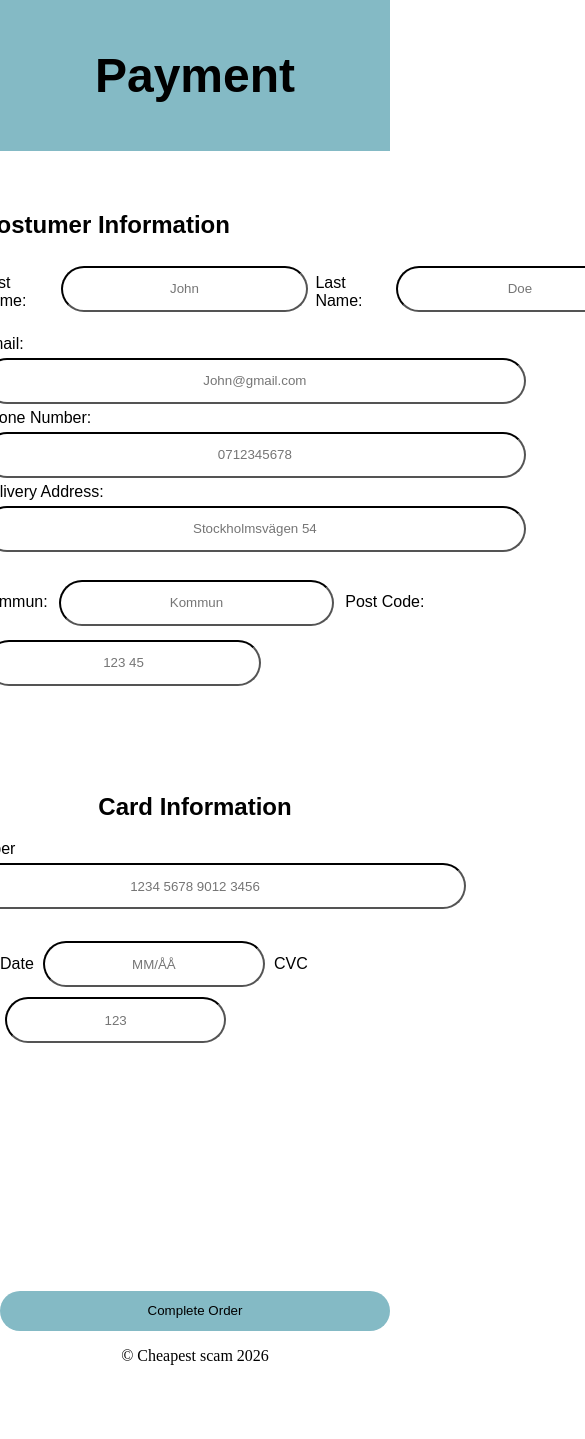
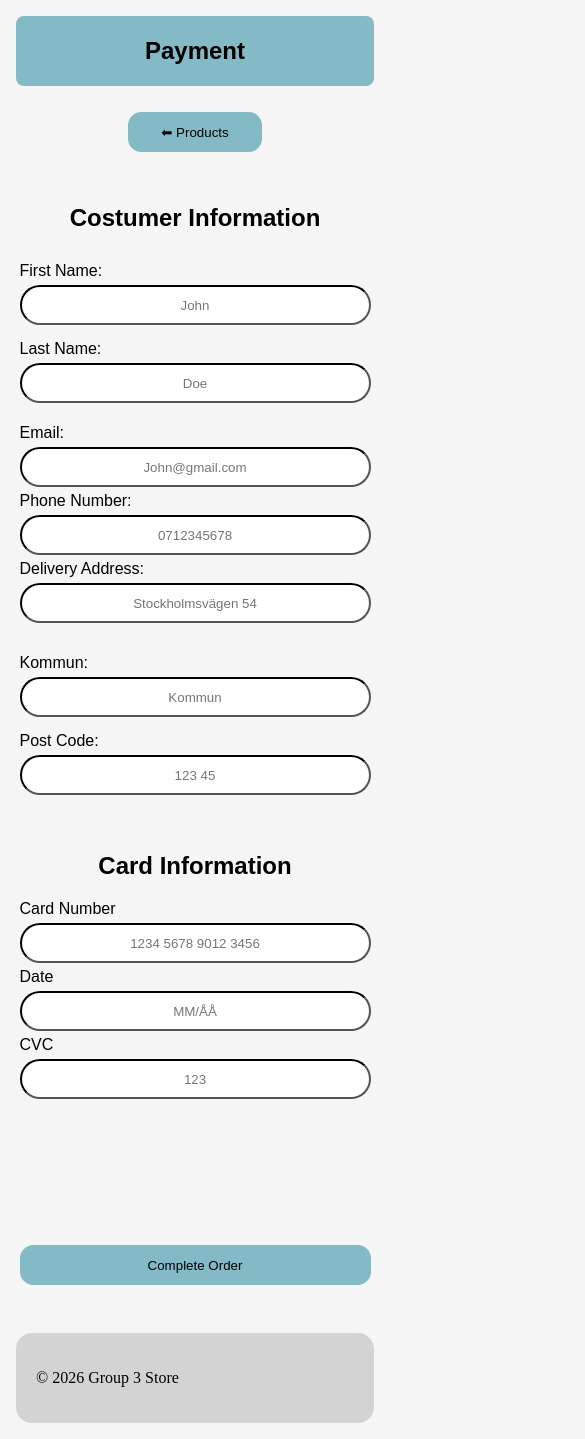
Before and after one commit to Srz97/ecommerce-group, a plain HTML site: page index-kassa.html in a window 390 px wide. Shown: the top 1439 px of the page, 585 px wide, since content can reach past the window. Before the commit the page ends 1381 px from the top, so only its background shows below. Drawn offline with Linux system fonts and the light colour scheme.

Commit message:
Mobilvy för varukorg och kassa, tom varukorg-meddelande

```diff
--- a/index-kassa.html
+++ b/index-kassa.html
@@ -12,9 +12,12 @@
         <nav>
             <h1>Payment</h1>
         </nav>
+
+        <button type="button" id="returnBtn"> ⬅ Products </button>
     </header>
 
     <main id="paymentPage">
+
 
             <section id="products"></section>
 
@@ -77,7 +80,7 @@
     </div>
 
     <footer>
-        <p>&copy; Cheapest scam 2026</p>
+        <p>&copy; 2026 Group 3 Store</p>
     </footer>
 </body>
 </html>
--- a/kassa.js
+++ b/kassa.js
@@ -6,6 +6,7 @@ const customerForm = document.querySelector("#costumerForm");
 const cardForm = document.querySelector("#cardInfo");
 const sum = document.querySelector("#sum");
 const total = localStorage.getItem("total");
+
 
 if (total) {
     sum.textContent = "Total amount: " + Number(total).toLocaleString("sv-SE") + " kr";
@@ -46,3 +47,7 @@ completeOrder.addEventListener("click", function () {
     if (!customerForm.reportValidity()) return;
     if (!cardForm.reportValidity()) return;
     window.location.href = "index-bekraftelse.html";})
+
+returnBtn.addEventListener("click", function (){
+        window.location.href = "index-varukorg.html";
+    })
--- a/main.css
+++ b/main.css
@@ -3,17 +3,21 @@ body {
     min-height: 100vh;
     display: flex;
     flex-direction: column;
+    background:#f5f5f5;
 }
 main{
     flex: 1;
 }
 /* Varukorg */
+header > nav {
+    background-color: rgb(132, 186, 197);
+    padding: 1px;
+    border-radius: 8px;
+    margin: 1em;
+}
 header > nav > h1 {
     text-align: center;
-    background-color: rgb(132, 186, 197);
-    padding: 1em;
-    margin-top: 0%;
-    font-size: 3em;
+    font-size: x-large;
     font-family: Arial, Helvetica, sans-serif;
 }
 header > nav > h1{
@@ -78,7 +82,7 @@ main > #nextBtn {
     height: 3em;
     margin-top: 5em;
     border: none;
-    border-radius: 2em;
+    border-radius: 1em;
     background-color: rgb(132, 186, 197);
 }
 
@@ -105,6 +109,20 @@ main > #sum{
     font-size: xx-large;
     font-family: Arial, Helvetica, sans-serif;
 
+}
+#returnBtn {
+    width: 10em;
+    height: 3em;
+    margin-left: 10%;
+    margin-bottom: 3em;
+    align-self: flex-start;
+    border: none;
+    border-radius: 1em;
+    background-color: rgb(132, 186, 197);
+}
+
+#returnBtn:hover {
+    background-color: rgba(92, 115, 119, 0.171);
 }
 
 /* Betalnings Sida */
@@ -190,6 +208,7 @@ main > #sum{
 #completeOrder{
     display: flex;
     justify-content: center;
+    margin-bottom: 5em;
 }
 
 #completeOrder > button{
@@ -197,7 +216,7 @@ main > #sum{
     height: 3em;
     margin-top: 5em;
     border: none;
-    border-radius: 2em;
+    border-radius: 1em;
     background-color: rgb(132, 186, 197);
 }
 #completeOrder > button:hover{
@@ -222,7 +241,135 @@ main > #sum{
 
 }
 
+.emptyChart{
+    font-family: Arial, Helvetica, sans-serif;
+    margin-top: 8em;
+}
 
+.returnToProduct {
+    width: 15em;
+    text-decoration: none;
+    color: black;
+    display: flex;
+    justify-content: center;
+    align-items: center;
+    height: 3em;
+    margin-top: 5em;
+    border: none;
+    border-radius: 1em;
+    background-color: rgb(132, 186, 197);
+    font-family: Arial, Helvetica, sans-serif;
+}
+
+.returnToProduct:hover {
+    background-color: rgba(92, 115, 119, 0.171)
+
+
+}
+
+footer{
+    background-color: lightgray;
+    padding: 20px;
+    border-radius: 1em;
+    margin: 1em;
+}
 footer > p {
     text-align: center;
+    display: flex;
+    align-items: center;
 }
+
+
+@media(max-width: 600px){
+
+    /* varukorg */
+
+    main > section > .cartItem > .productCard {
+        width: 90%;
+        display: flex;
+        flex-direction: column;
+        align-items: center;
+    }
+    .cartItem{
+        display: flex;
+        flex-direction: column;
+        align-items: center;
+        width: 90%;
+    }
+    .quantity{
+        display: flex;
+        justify-content: center;
+    }
+
+    .quantity > .amount {
+        margin-top: 2em;
+    }
+
+    main > #nextBtn {
+        width: 90%;
+    }
+    #returnBtn {
+        align-self: center;
+        margin-left: 0%;
+        margin-top: 2em;
+    }
+
+    /* Betalnin */
+
+    h2 {
+        text-align: center;
+    }
+
+    header > #returnBtn {
+        display: block;
+        margin: 2em auto 0;
+    }
+
+    #paymentPage {
+        flex-direction: column;
+        align-items: center;
+        gap: 2em;
+    }
+
+    #paymentPage > #costumerForm,
+    #cardInfo {
+        width: 90%;
+        margin-left: auto;
+        margin-right: auto;
+    }
+
+    #paymentPage > #costumerForm > #name,
+    #paymentPage > #costumerForm > #city,
+    #cardInfo > div {
+        display: flex;
+        flex-direction: column;
+        width: 100%;
+    }
+
+    #paymentPage > #costumerForm > input,
+    #paymentPage > #costumerForm > div > input,
+    #cardInfo > .cardNumber > input,
+    #cardInfo > div > input {
+        width: 100%;
+        box-sizing: border-box;
+        margin: 5px 0;
+    }
+
+    #paymentPage > #costumerForm > div > label {
+        margin-top: 10px;
+    }
+
+    #cardInfo {
+        margin-top: 2em;
+        margin-bottom: 2em;
+    }
+
+    #completeOrder > button {
+        width: 90%;
+        margin-top: 1em;
+    }
+
+    #completeOrder {
+        margin-bottom: 2em;
+    }
+}
--- a/style.css
+++ b/style.css
@@ -10,8 +10,11 @@ body{
 }
 
 header{
-    background:#222;
-    padding:1rem;
+    background:rgb(132, 186, 197);
+    padding: 1rem;
+    margin: 1em;
+    margin-bottom: 3em;
+    border-radius: 1em;
 
 }
 
```
Also changed, not shown: index-bekraftelse.html (+2 -2 lines), index-varukorg.html (+3 -1 lines), varukorg.js (+22 -1 lines).
